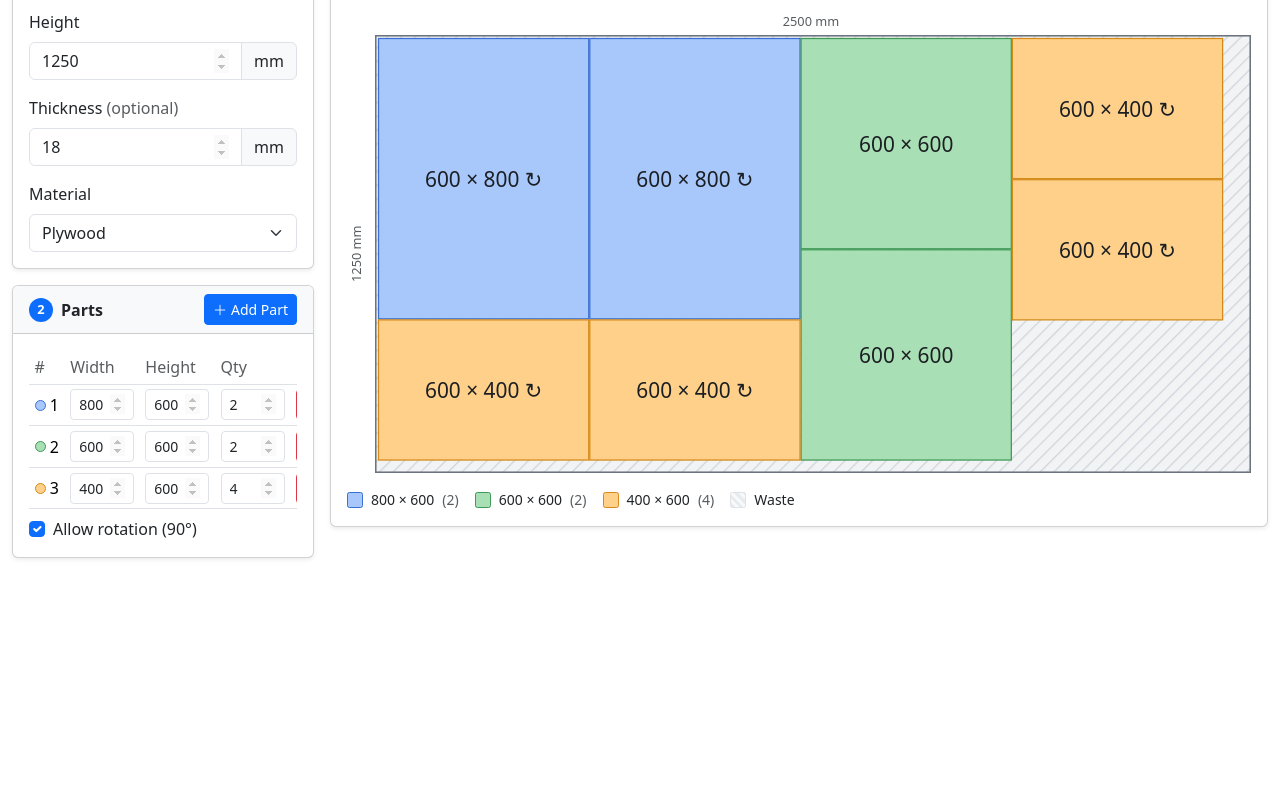
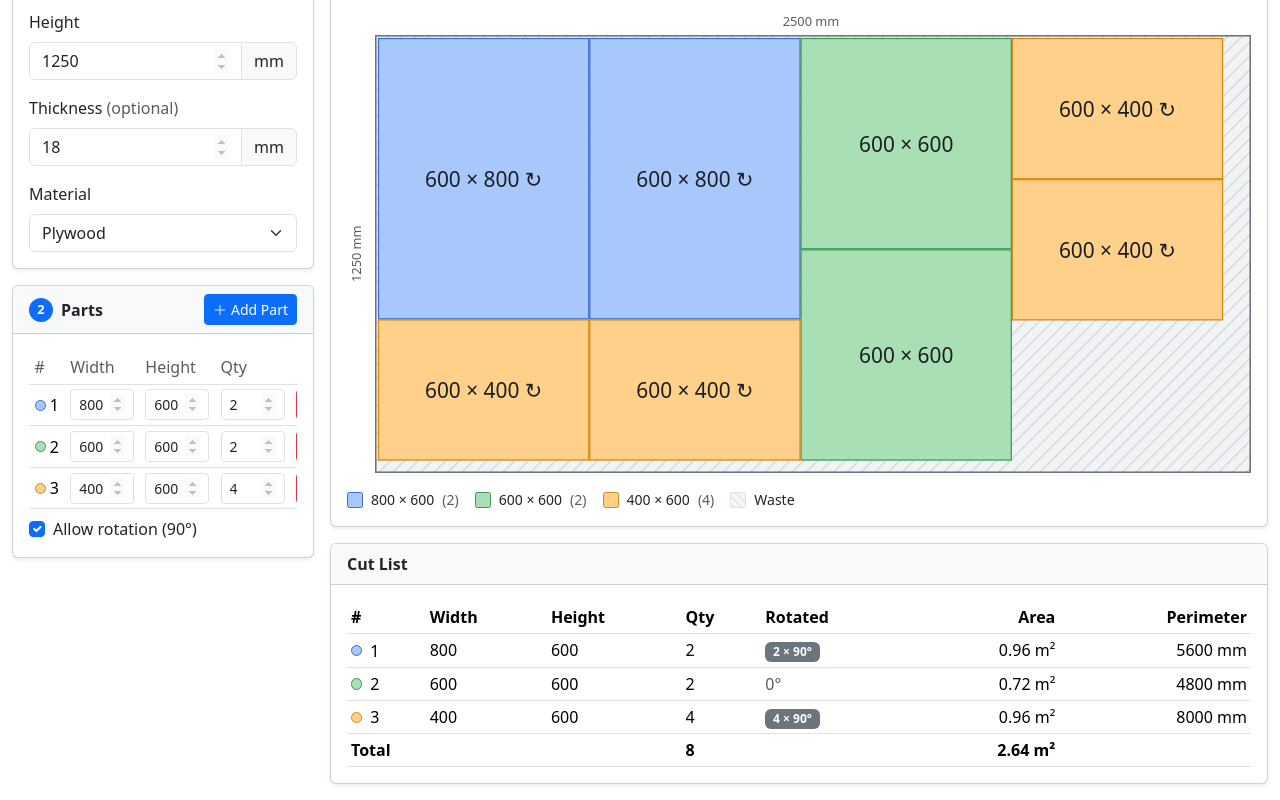
Before and after one commit to ForsakenAnton/sheet-cutting, a React (Vite) app: page / in a window 1280 px wide. Shown: the part 213-1013 px from the top of the page. Before the commit the page ends 800 px from the top, so only its background shows below. Built offline with nearby package versions, Linux system fonts and the light colour scheme.

Commit message:
feat: cut list table with areas and perimeters

```diff
--- a/src/App.tsx
+++ b/src/App.tsx
@@ -4,6 +4,7 @@ import { AppNavbar } from './components/AppNavbar';
 import { SheetPanel } from './components/SheetPanel';
 import { PartsPanel } from './components/PartsPanel';
 import { LayoutView } from './components/LayoutView';
+import { CutList } from './components/CutList';
 import { usePersistentState } from './hooks/usePersistentState';
 import { useTheme } from './hooks/useTheme';
 import { computeLayout } from './lib/layout';
@@ -60,6 +61,7 @@ export default function App() {
 
           <div className="col-12 col-xl-9 vstack gap-3">
             <LayoutView project={project} result={result} dark={theme.resolved === 'dark'} />
+            <CutList project={project} result={result} />
           </div>
         </div>
       </main>
--- /dev/null
+++ b/src/components/CutList.tsx
@@ -0,0 +1,94 @@
+import type { LayoutResult, Project } from '../types';
+import { partColor } from '../lib/palette';
+import { formatArea, formatLength } from '../lib/format';
+
+interface Props {
+  project: Project;
+  result: LayoutResult;
+}
+
+export function CutList({ project, result }: Props) {
+  const { parts, unit } = project;
+  if (parts.length === 0) return null;
+
+  const rotatedByPart = result.rotatedByPart;
+  const totalCount = parts.reduce((sum, part) => sum + part.qty, 0);
+  const totalArea = parts.reduce((sum, part) => sum + part.width * part.height * part.qty, 0);
+
+  return (
+    <div className="card shadow-sm">
+      <div className="card-header bg-body-tertiary fw-semibold">Cut List</div>
+      <div className="card-body">
+        <div className="table-responsive">
+          <table className="table table-sm align-middle mb-0">
+            <thead>
+              <tr>
+                <th scope="col">#</th>
+                <th scope="col">Width</th>
+                <th scope="col">Height</th>
+                <th scope="col">Qty</th>
+                <th scope="col">Rotated</th>
+                <th scope="col" className="text-end">
+                  Area
+                </th>
+                <th scope="col" className="text-end">
+                  Perimeter
+                </th>
+              </tr>
+            </thead>
+            <tbody>
+              {parts.map((part, index) => {
+                const rotated = rotatedByPart[part.id] ?? 0;
+                const color = partColor(index);
+                return (
+                  <tr key={part.id}>
+                    <td>
+                      <span className="d-inline-flex align-items-center gap-2">
+                        <span
+                          className="legend-dot"
+                          style={{ background: color.fill, borderColor: color.stroke }}
+                        />
+                        {index + 1}
+                      </span>
+                    </td>
+                    <td>{formatLength(part.width, unit)}</td>
+                    <td>{formatLength(part.height, unit)}</td>
+                    <td>{part.qty}</td>
+                    <td>
+                      {rotated > 0 ? (
+                        <span className="badge text-bg-secondary">{rotated} × 90°</span>
+                      ) : (
+                        <span className="text-body-secondary">0°</span>
+                      )}
+                    </td>
+                    <td className="text-end">
+                      {formatArea(part.width * part.height * part.qty, unit)}
+                    </td>
+                    <td className="text-end">
+                      {formatLength((part.width + part.height) * 2 * part.qty, unit)} {unit}
+                    </td>
+                  </tr>
+                );
+              })}
+            </tbody>
+            <tfoot>
+              <tr className="fw-semibold border-top">
+                <td colSpan={3}>Total</td>
+                <td>{totalCount}</td>
+                <td />
+                <td className="text-end">{formatArea(totalArea, unit)}</td>
+                <td />
+              </tr>
+            </tfoot>
+          </table>
+        </div>
+        {result.placedCount < result.totalCount && (
+          <p className="small text-body-secondary mb-0 mt-2">
+            Placed {result.placedCount} of {result.totalCount} pieces — adjust the sheet size or
+            settings.
+          </p>
+        )}
+      </div>
+    </div>
+  );
+}
```
